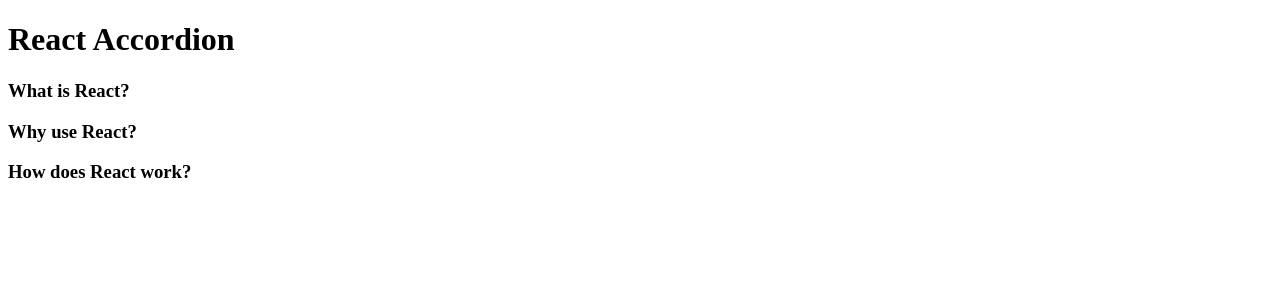
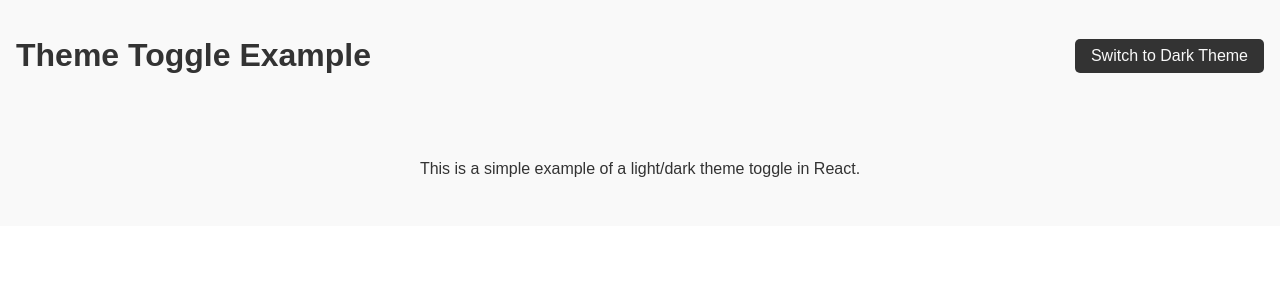
Before and after one commit to dev13-Vishnu/exercises, a React (Vite) app: page / in a window 1280 px wide. Shown: the top 300 px of the page. Built offline with nearby package versions, Linux system fonts and the light colour scheme.

Commit message:
Theme toggle

```diff
--- a/src/App.jsx
+++ b/src/App.jsx
@@ -8,16 +8,16 @@ import Conditional from "./exercises/Conditional"
 import RandomQuote from "./exercises/RandomQuote"
 import SearchFilter from "./exercises/SearchFilter"
 import Accordion from "./exercises/Accordion"
-
+import ThemeToggle from "./exercises/Theme"
 function App() {
 
-  const items = [
-    { title: "What is React?", content: "React is a library for building UIs." },
-    { title: "Why use React?", content: "React is declarative, flexible, and efficient." },{
-      title: "How does React work?",
-      content: "React uses a virtual DOM to efficiently update the UI.",
-    },
-  ]
+  // const items = [
+  //   { title: "What is React?", content: "React is a library for building UIs." },
+  //   { title: "Why use React?", content: "React is declarative, flexible, and efficient." },{
+  //     title: "How does React work?",
+  //     content: "React uses a virtual DOM to efficiently update the UI.",
+  //   },
+  // ]
 
   return (
     <div>
@@ -31,8 +31,9 @@ function App() {
       {/* <Conditional/> */}
       {/* <RandomQuote /> */}
       {/* <SearchFilter /> */}
-      <h1>React Accordion</h1>
-      <Accordion items={items}/>
+      {/* <h1>React Accordion</h1>
+      <Accordion items={items}/> */}
+      <ThemeToggle/>
 
     </div>
   )
--- /dev/null
+++ b/src/exercises/Theme.jsx
@@ -0,0 +1,26 @@
+import React, { useState } from "react";
+// import "./App.css"; // Create and include CSS for the themes
+
+const ThemeToggle = () => {
+  const [isDarkTheme, setIsDarkTheme] = useState(false); // Default is light theme
+
+  const toggleTheme = () => {
+    setIsDarkTheme((prevTheme) => !prevTheme);
+  };
+
+  return (
+    <div className={isDarkTheme ? "dark-theme" : "light-theme"}>
+      <header className="header">
+        <h1>Theme Toggle Example</h1>
+        <button onClick={toggleTheme} className="theme-toggle-btn">
+          Switch to {isDarkTheme ? "Light" : "Dark"} Theme
+        </button>
+      </header>
+      <main className="content">
+        <p>This is a simple example of a light/dark theme toggle in React.</p>
+      </main>
+    </div>
+  );
+};
+
+export default ThemeToggle;
--- a/src/index.css
+++ b/src/index.css
@@ -1,8 +1,8 @@
 .counter  {
-    text-align: center;
+    /* text-align: center; */
     /* font-family: Arial, sans-serif; */
 }
-.counter p {
+/* .counter p {
     font-size: 20rem;
     margin: 1rem 0;
 }
@@ -11,4 +11,55 @@
     margin: 0 0.5rem;
     padding: 0.5rem 1rem;
     cursor: pointer;
-}
+} */
+ /* App.css */
+
+/* Common Styles */
+body, html {
+    margin: 0;
+    padding: 0;
+    font-family: Arial, sans-serif;
+    transition: background-color 0.3s ease, color 0.3s ease;
+  }
+
+  .header {
+    display: flex;
+    justify-content: space-between;
+    align-items: center;
+    padding: 1rem;
+  }
+
+  .theme-toggle-btn {
+    padding: 0.5rem 1rem;
+    font-size: 1rem;
+    cursor: pointer;
+    border: none;
+    border-radius: 5px;
+  }
+
+  .content {
+    padding: 2rem;
+    text-align: center;
+  }
+
+  /* Light Theme */
+  .light-theme {
+    background-color: #f9f9f9;
+    color: #333;
+  }
+
+  .light-theme .theme-toggle-btn {
+    background-color: #333;
+    color: #f9f9f9;
+  }
+
+  /* Dark Theme */
+  .dark-theme {
+    background-color: #333;
+    color: #f9f9f9;
+  }
+
+  .dark-theme .theme-toggle-btn {
+    background-color: #f9f9f9;
+    color: #333;
+  }
```
